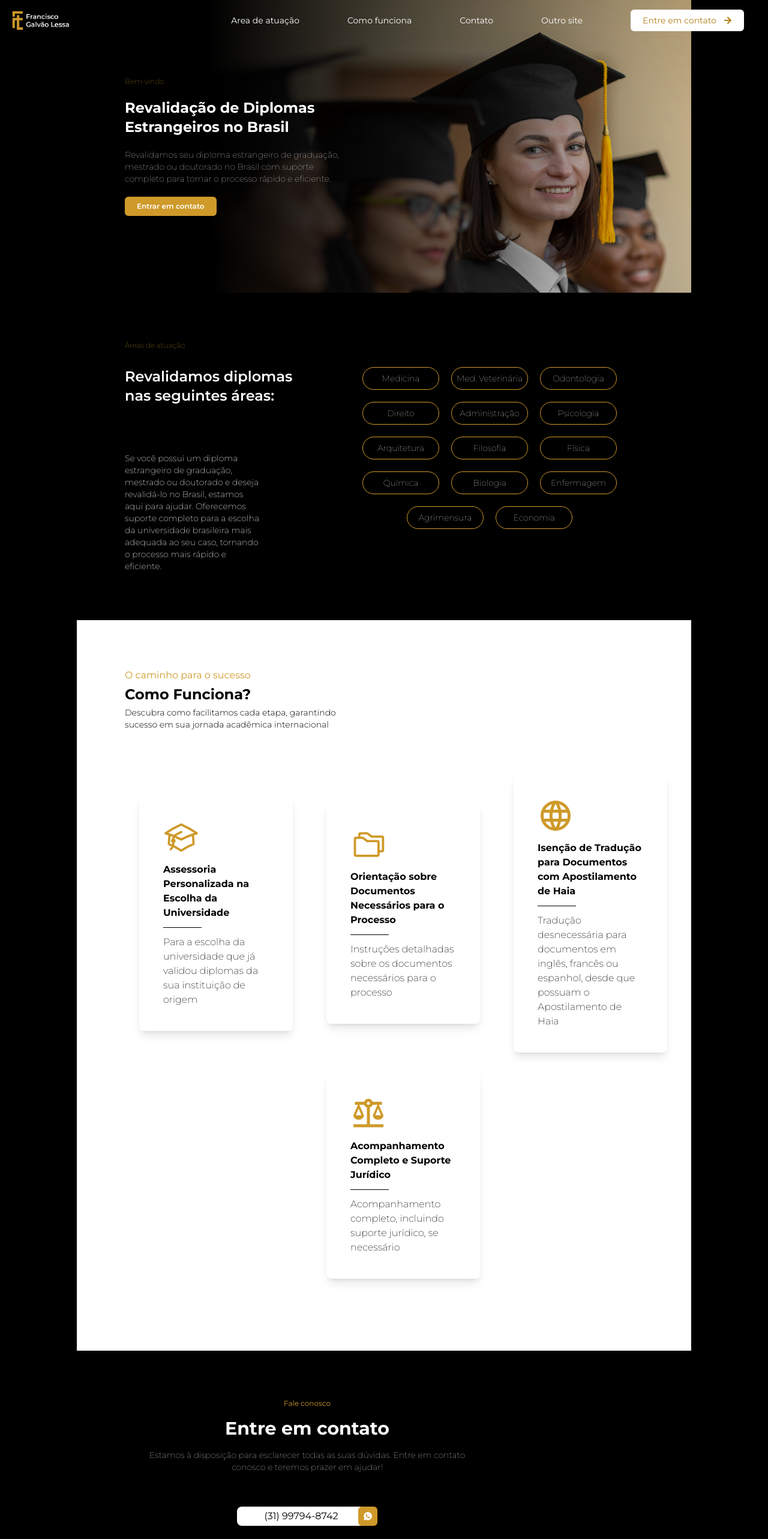
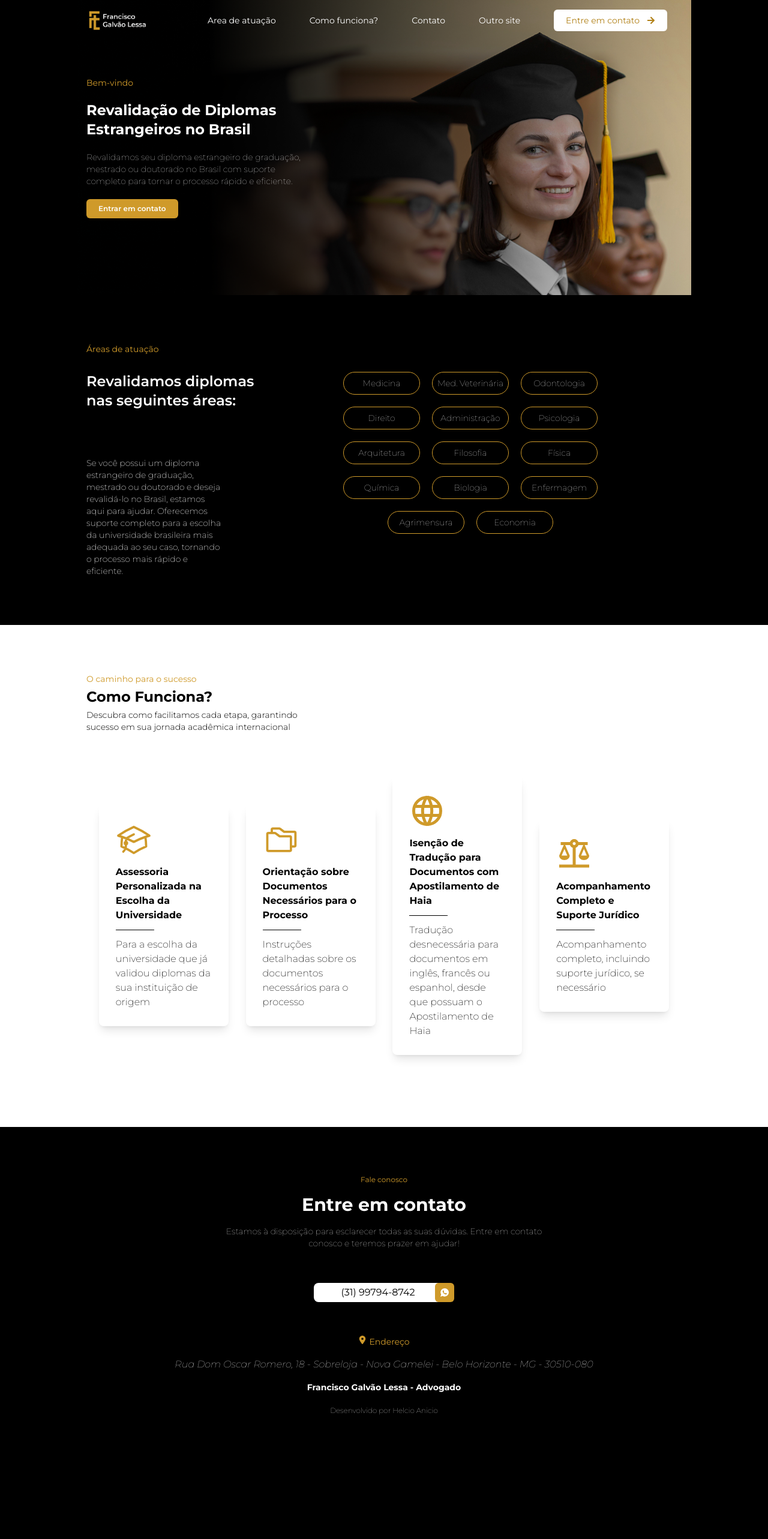
Before and after one commit to HelcioAnicio/Fl-AdvogadosDiplomas, a React (Vite) app: page / in a window 1280 px wide. Shown: the top 2566 px of the page at 60% size. After the commit the page ends 2443 px from the top, so only its background shows below. Built offline with nearby package versions, Linux system fonts and the light colour scheme.

Commit message:
Feat: Styled and imporve responsivenes

```diff
--- a/src/components/card.tsx
+++ b/src/components/card.tsx
@@ -1,4 +1,4 @@
-import { ReactNode } from "react";
+import { ReactNode, useState } from "react";
 
 export const Card = ({
   icon,
@@ -9,9 +9,15 @@ export const Card = ({
   heading: string;
   paragraph: string;
 }) => {
+  const [colorActived, setColorActived] = useState(false);
   return (
-    <div className="group h-max w-full max-w-64 space-y-3 rounded-lg p-10 shadow-lg transition-all duration-300 hover:bg-[#CF9A2A] hover:text-white">
-      <div className="text-6xl text-[#CF9A2A] transition-all duration-300 group-hover:text-white">
+    <div
+      onClick={() => setColorActived(!colorActived)}
+      className={`group h-max w-full max-w-54 space-y-3 rounded-lg p-7 shadow-lg transition-all duration-300 hover:bg-[#CF9A2A] hover:text-white ${colorActived && "bg-[#CF9A2A] text-white"}`}
+    >
+      <div
+        className={`${colorActived && "text-white"} text-6xl text-[#CF9A2A] transition-all duration-300 group-hover:text-white`}
+      >
         {icon}
       </div>
       <h1 className="font-bold">{heading}</h1>
--- a/src/components/footer.tsx
+++ b/src/components/footer.tsx
@@ -3,7 +3,10 @@ import { IoLogoWhatsapp } from "react-icons/io";
 
 export const Footer = () => {
   return (
-    <footer className="flex w-full max-w-5xl flex-col gap-4 px-1 py-20 text-center">
+    <footer
+      className="m-auto flex w-full max-w-5xl flex-col gap-4 px-1 py-20 text-center"
+      id="contact"
+    >
       <p className="text-xs font-normal text-[#CF9A2A]">Fale conosco</p>
       <h2 className="text-3xl font-bold break-words">Entre em contato</h2>
       <p className="m-auto max-w-xl text-sm font-thin">
@@ -11,25 +14,37 @@ export const Footer = () => {
         contato conosco e teremos prazer em ajudar!
       </p>
       <a
-        href=""
+        href="https://api.whatsapp.com/send?phone=5531997948742"
         className="m-auto my-10 flex w-full max-w-80 items-center justify-center"
       >
         <button className="w-4/6 rounded-lg bg-white py-1 text-black">
           (31) 99794-8742
         </button>
-        <IoLogoWhatsapp className="-ml-3 size-8 rounded-md bg-[#CF9A2A] px-2" />
+        <IoLogoWhatsapp className="-ml-3 size-8 rounded-md bg-[#CF9A2A] px-2 transition-all duration-300 hover:bg-yellow-500" />
       </a>
       <p className="m-auto flex w-max gap-1 text-sm text-[#CF9A2A]">
         <FaLocationDot />
         Endereço
       </p>
-      <a href="">
+      <a
+        href="https://g.co/kgs/J7TjJma"
+        className="decoration-gray-400 underline-offset-2 transition-all duration-300 hover:underline"
+      >
         <address className="font-thin">
           Rua Dom Oscar Romero, 18 - Sobreloja - Nova Gamelei - Belo Horizonte -
           MG - 30510-080
         </address>
       </a>
       <p className="text-sm font-bold">Francisco Galvão Lessa - Advogado</p>
+
+      <div>
+        <a
+          href="https://wa.link/wf54gf"
+          className="cursor-pointer text-xs font-thin decoration-gray-400 transition-all duration-300 hover:underline"
+        >
+          Desenvolvido por Helcio Anicio
+        </a>
+      </div>
     </footer>
   );
 };
--- a/src/components/header.tsx
+++ b/src/components/header.tsx
@@ -1,4 +1,4 @@
-import { useState } from "react";
+import { useState, useEffect } from "react";
 import logo from "/logo.png";
 import { IoMdClose } from "react-icons/io";
 import { VscMenu } from "react-icons/vsc";
@@ -6,13 +6,32 @@ import { FaArrowRight } from "react-icons/fa";
 
 export const Header = () => {
   const [menuActived, setMenuActived] = useState(false);
+  const [scrolled, setScrolled] = useState(false);
 
   const menuMobile = () => {
     setMenuActived(!menuActived);
   };
+
+  useEffect(() => {
+    const handleScroll = () => {
+      if (window.scrollY > 64) {
+        setScrolled(true);
+      } else {
+        setScrolled(false);
+      }
+    };
+
+    window.addEventListener("scroll", handleScroll);
+    return () => {
+      window.removeEventListener("scroll", handleScroll);
+    };
+  }, []);
+
   return (
-    <header className="fixed h-14 w-full">
-      <div className="relative flex items-center justify-between px-5 py-2">
+    <header
+      className={`fixed h-14 w-full ${scrolled ? "bg-gradient-to-r from-black to-[#CF9A2A]" : ""}`}
+    >
+      <div className="relative m-auto flex max-w-5xl items-center justify-between px-5 py-2">
         <figure>
           <img src={logo} alt="logo of company" className="w-24" />
         </figure>
@@ -22,7 +41,7 @@ export const Header = () => {
           )}
         </button>
         {menuActived === true && (
-          <nav className="absolute top-full right-0 z-50 w-full max-w-70 flex-col space-y-7 rounded-b-md bg-[#231D31] px-3 py-10">
+          <nav className="absolute top-0 right-0 z-50 w-full max-w-70 flex-col space-y-7 rounded-b-md bg-black px-3 py-10">
             <div className="flex justify-end">
               <button className="cursor-pointer" onClick={menuMobile}>
                 <IoMdClose className="size-10 p-2 text-white lg:hidden" />
@@ -34,8 +53,8 @@ export const Header = () => {
             >
               <li className="flex items-center">
                 <a
-                  href="#"
-                  className="px-5 py-2 transition-all duration-300 hover:text-[#CF9A2A] active:text-[#CF9A2A]"
+                  href="#areasActivity"
+                  className="px-5 py-2 transition-all duration-300 hover:text-[#CF9A2A] active:text-orange-200"
                   onClick={() => setMenuActived(!menuActived)}
                 >
                   Area de atuação
@@ -43,8 +62,8 @@ export const Header = () => {
               </li>
               <li className="flex items-center">
                 <a
-                  href="#"
-                  className="px-5 py-2 transition-all duration-300 hover:text-[#CF9A2A] active:text-[#CF9A2A]"
+                  href="#howWork"
+                  className="px-5 py-2 transition-all duration-300 hover:text-[#CF9A2A] active:text-orange-200"
                   onClick={() => setMenuActived(!menuActived)}
                 >
                   Como funciona?
@@ -52,8 +71,8 @@ export const Header = () => {
               </li>
               <li className="flex items-center">
                 <a
-                  href="#"
-                  className="px-5 py-2 transition-all duration-300 hover:text-[#CF9A2A] active:text-[#CF9A2A]"
+                  href="#contact"
+                  className="px-5 py-2 transition-all duration-300 hover:text-[#CF9A2A] active:text-orange-200"
                   onClick={() => setMenuActived(!menuActived)}
                 >
                   Contato
@@ -62,44 +81,44 @@ export const Header = () => {
               <li className="flex items-center">
                 <a
                   href="#"
-                  className="px-5 py-2 transition-all duration-300 hover:text-[#CF9A2A] active:text-[#CF9A2A]"
+                  className="px-5 py-2 transition-all duration-300 hover:text-[#CF9A2A] active:text-orange-200"
                   onClick={() => setMenuActived(!menuActived)}
                 >
                   Outro Site
                 </a>
               </li>
               <li className="flex flex-wrap items-center gap-3 px-5 py-2 hover:text-[#CF9A2A]">
-                <button className="cursor-pointer rounded-md bg-[#FFFFFF] px-5 py-2 text-[#B2821A] transition-all duration-300 hover:bg-[#CF9A2A] hover:text-white">
-                  <a href="#form" className="flex items-center gap-3">
+                <a href="https://api.whatsapp.com/send?phone=5531997948742">
+                  <button className="flex cursor-pointer items-center gap-3 rounded-md bg-[#FFFFFF] px-5 py-2 text-[#B2821A] transition-all duration-300 hover:bg-[#CF9A2A] hover:text-white active:bg-orange-200">
                     Entre em contato <FaArrowRight />
-                  </a>
-                </button>
+                  </button>
+                </a>
               </li>
             </menu>
           </nav>
         )}
         <nav className="hidden min-w-1/2 lg:block">
-          <menu className="gap- flex justify-between text-sm xl:gap-10">
+          <menu className="flex justify-between gap-4 text-sm">
             <li className="flex items-center">
               <a
-                href="#"
-                className="px-5 py-2 transition-all duration-300 hover:text-[#CF9A2A] active:text-[#CF9A2A]"
+                href="#areasActivity"
+                className="px-5 py-2 transition-all duration-300 hover:text-[#CF9A2A] active:text-orange-200"
               >
                 Area de atuação
               </a>
             </li>
             <li className="flex items-center">
               <a
-                href="#"
-                className="px-5 py-2 transition-all duration-300 hover:text-[#CF9A2A] active:text-[#CF9A2A]"
+                href="#howWork"
+                className="px-5 py-2 transition-all duration-300 hover:text-[#CF9A2A] active:text-orange-200"
               >
-                Como funciona
+                Como funciona?
               </a>
             </li>
             <li className="flex items-center">
               <a
-                href="#"
-                className="px-5 py-2 transition-all duration-300 hover:text-[#CF9A2A] active:text-[#CF9A2A]"
+                href="#contact"
+                className="px-5 py-2 transition-all duration-300 hover:text-[#CF9A2A] active:text-orange-200"
               >
                 Contato
               </a>
@@ -107,17 +126,17 @@ export const Header = () => {
             <li className="flex items-center">
               <a
                 href="#"
-                className="px-5 py-2 transition-all duration-300 hover:text-[#CF9A2A] active:text-[#CF9A2A]"
+                className="px-5 py-2 transition-all duration-300 hover:text-[#CF9A2A] active:text-orange-200"
               >
                 Outro site
               </a>
             </li>
             <li className="flex items-center gap-3 px-5 py-2">
-              <button className="cursor-pointer rounded-md bg-[#FFFFFF] px-5 py-2 text-[#B2821A] transition-all duration-300 hover:bg-[#CF9A2A] hover:text-white">
-                <a href="#form" className="flex items-center gap-3">
+              <a href="https://api.whatsapp.com/send?phone=5531997948742">
+                <button className="flex cursor-pointer items-center gap-3 rounded-md bg-[#FFFFFF] px-5 py-2 text-[#B2821A] transition-all duration-300 hover:bg-[#CF9A2A] hover:text-white active:bg-orange-200">
                   Entre em contato <FaArrowRight />
-                </a>
-              </button>
+                </button>
+              </a>
             </li>
           </menu>
         </nav>
--- a/src/components/main.tsx
+++ b/src/components/main.tsx
@@ -4,8 +4,10 @@ import { HiOutlineAcademicCap } from "react-icons/hi2";
 import { PiFolders } from "react-icons/pi";
 import { TbWorld } from "react-icons/tb";
 import { MdBalance } from "react-icons/md";
+import { useState } from "react";
 
 export const Main = () => {
+  const [colorActived, setColorActived] = useState<number | null>(null);
   const diplomas = [
     "Medicina",
     "Med. Veterinária",
@@ -23,13 +25,13 @@ export const Main = () => {
     "Economia",
   ];
   return (
-    <main className="w-full">
+    <main className="h-full w-full">
       <section
-        className="m-auto max-w-5xl bg-black bg-cover bg-center bg-no-repeat px-4 py-32 sm:bg-right-top lg:pl-20"
+        className="m-auto max-w-5xl bg-black bg-cover bg-[-390px_top] bg-no-repeat px-4 py-32 sm:bg-right-top"
         style={{ backgroundImage: `url(${background})` }}
       >
         <div className="max-w-sm space-y-5">
-          <p className="text-xs font-thin text-[#CF9A2A]">Bem-vindo</p>
+          <p className="text-sm text-[#CF9A2A]">Bem-vindo</p>
           <h1 className="text-2xl font-bold">
             Revalidação de Diplomas Estrangeiros no Brasil
           </h1>
@@ -38,13 +40,13 @@ export const Main = () => {
             doutorado no Brasil com suporte completo para tornar o processo
             rápido e eficiente.
           </p>
-          <button className="cursor-pointer rounded-md bg-[#CF9A2A] px-5 py-2 text-xs font-semibold hover:opacity-80">
+          <button className="cursor-pointer rounded-md bg-[#CF9A2A] px-5 py-2 text-xs font-semibold transition-all duration-300 hover:bg-white hover:text-[#CF9A2A] active:bg-orange-200">
             Entrar em contato
           </button>
         </div>
       </section>
-      <section className="m-auto max-w-5xl px-4 py-20 lg:pl-20">
-        <p className="mb-7 text-xs font-thin text-[#CF9A2A]">
+      <section className="m-auto max-w-5xl px-4 py-20" id="areasActivity">
+        <p className="mb-7 text-sm font-normal text-[#CF9A2A]">
           {" "}
           Áreas de atuação
         </p>
@@ -53,8 +55,14 @@ export const Main = () => {
             Revalidamos diplomas nas seguintes áreas:
           </h2>
           <div className="m-auto flex max-w-lg flex-wrap justify-center gap-5 py-10 sm:py-0">
-            {diplomas.map((diploma) => (
-              <p className="w-32 min-w-32 rounded-3xl border border-[#CF9A2A] py-2 text-center text-sm font-thin transition-all duration-500 hover:bg-[#CF9A2A]">
+            {diplomas.map((diploma, index) => (
+              <p
+                key={index}
+                className={`w-32 min-w-32 rounded-3xl border border-[#CF9A2A] py-2 text-center text-sm font-thin transition-all duration-500 hover:bg-[#CF9A2A] ${colorActived === index ? "bg-[#CF9A2A]" : ""}`}
+                onClick={() =>
+                  setColorActived(colorActived === index ? null : index)
+                }
+              >
                 {diploma}
               </p>
             ))}
@@ -69,16 +77,17 @@ export const Main = () => {
         </p>
       </section>
 
-      <section className="m-auto max-w-5xl space-y-8 bg-white px-4 py-20 text-black lg:pl-20">
+      <section className="bg-white" id="howWork">
+        <div className="m-auto max-w-5xl space-y-8 px-4 py-20 text-black">
           <div className="space-y-1">
-          <p className="text-[#CF9A2A]">O caminho para o sucesso</p>
+            <p className="text-sm text-[#CF9A2A]">O caminho para o sucesso</p>
             <h2 className="text-2xl font-bold">Como Funciona?</h2>
             <p className="max-w-96 text-sm font-light">
               Descubra como facilitamos cada etapa, garantindo sucesso em sua
               jornada acadêmica internacional
             </p>
           </div>
-        <div className="m-auto flex flex-wrap items-center justify-evenly gap-x-8 gap-y-8 py-10">
+          <div className="flex w-full flex-wrap items-center justify-evenly gap-x-2 gap-y-8 py-10">
             <Card
               icon={<HiOutlineAcademicCap />}
               heading={"Assessoria Personalizada na Escolha da Universidade"}
@@ -88,7 +97,9 @@ export const Main = () => {
             />
             <Card
               icon={<PiFolders />}
-            heading={"Orientação sobre Documentos Necessários para o Processo"}
+              heading={
+                "Orientação sobre Documentos Necessários para o Processo"
+              }
               paragraph={
                 "Instruções detalhadas sobre os documentos necessários para o processo"
               }
@@ -110,6 +121,7 @@ export const Main = () => {
               }
             />
           </div>
+        </div>
       </section>
     </main>
   );
```
Lines whose indentation alone changed are shown as unchanged.
